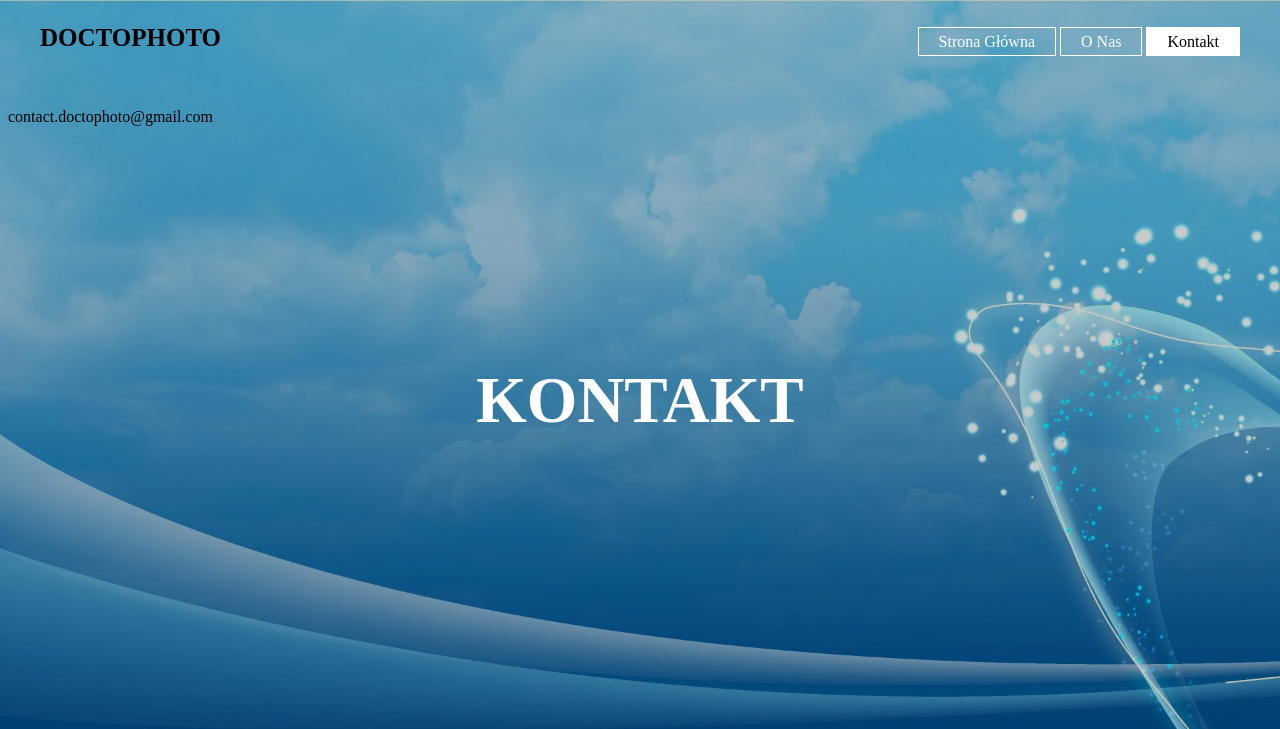
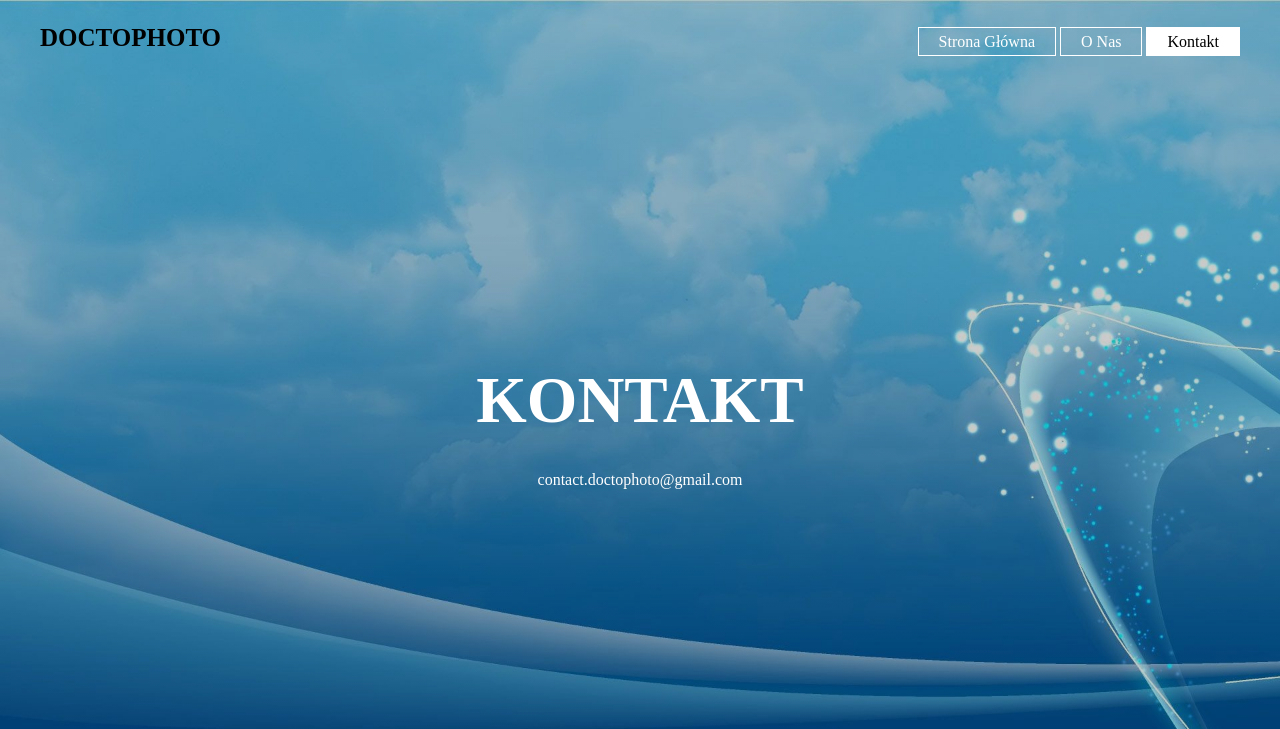
Before and after one commit to wskarbek/doctophoto, a Django app: page /dtp/contact in a window 1280 px wide. Shown: the top 729 px of the page. Run offline with Django 3.2, Linux system fonts and the light colour scheme.

Commit message:
css fixes

```diff
--- a/dtp/static/dtp/style.css
+++ b/dtp/static/dtp/style.css
@@ -57,23 +57,24 @@ html {
     margin: auto;
 }
 
-.title {
+.title, .title-contact {
     position: absolute;
     top: 50%;
     left: 50%;
     transform: translate(-50%,-50%);
 }
 
-.title h1{
+.title h1, .title-contact h1{
     color: #fff;
     font-size: 65px;
 }
 
-.button {
+.button, .contact {
     position: absolute;
     top: 60%;
     left: 50%;
     transform: translate(-50%,-50%);
+    color: white;
 }
 
 .btn {
@@ -154,7 +155,7 @@ html {
 
 .title-about {
     position: absolute;
-    top: 45%;
+    top: 50%;
     left: 50%;
     transform: translate(-50%,-50%);
  }
--- a/dtp/templates/dtp/contact.html
+++ b/dtp/templates/dtp/contact.html
@@ -17,10 +17,10 @@
                 <li class="active"><a href="#">Kontakt</a></li>
             </ul>
         </div>
-        <div class="title">
+        <div class="title-contact">
            <h1>KONTAKT</h1>
         </div>
-        <div class="container">
+        <div class="contact">
             <div class="about" id="about">
                 contact.doctophoto@gmail.com
             </div>
```
